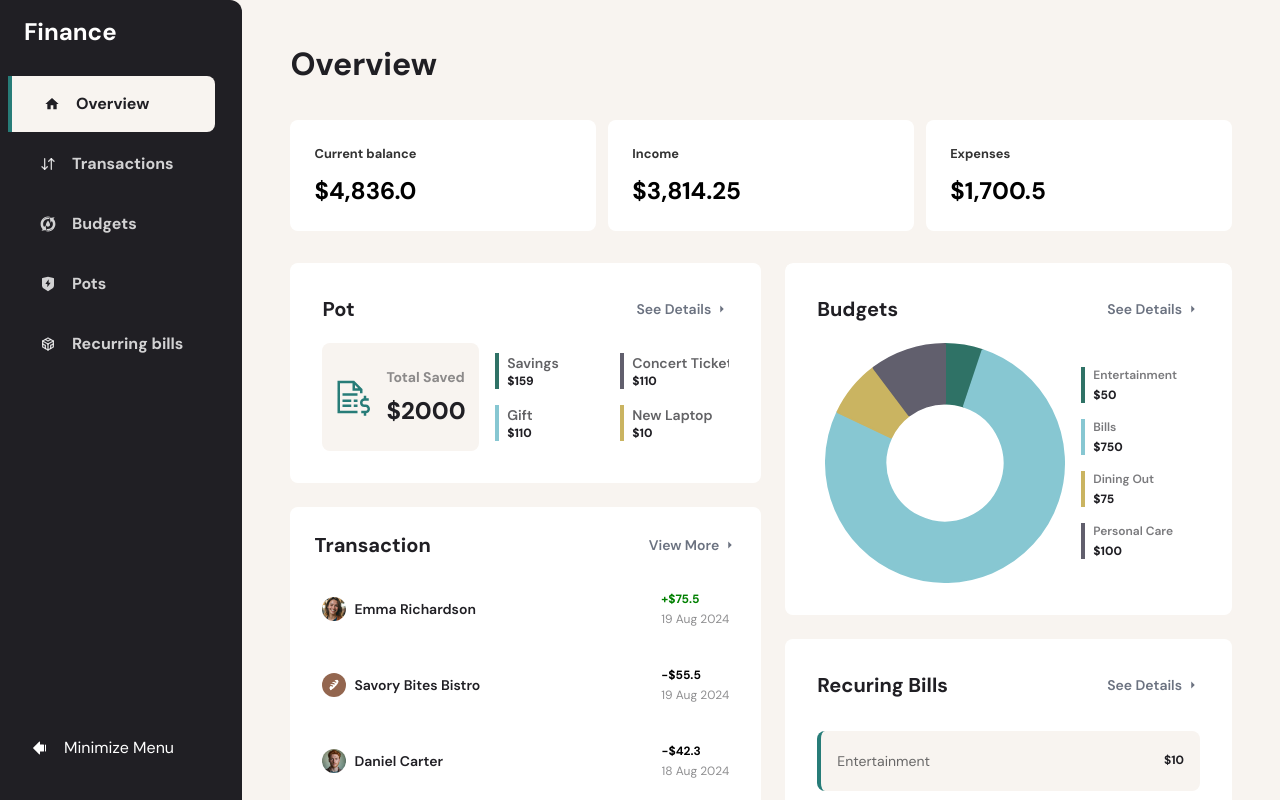
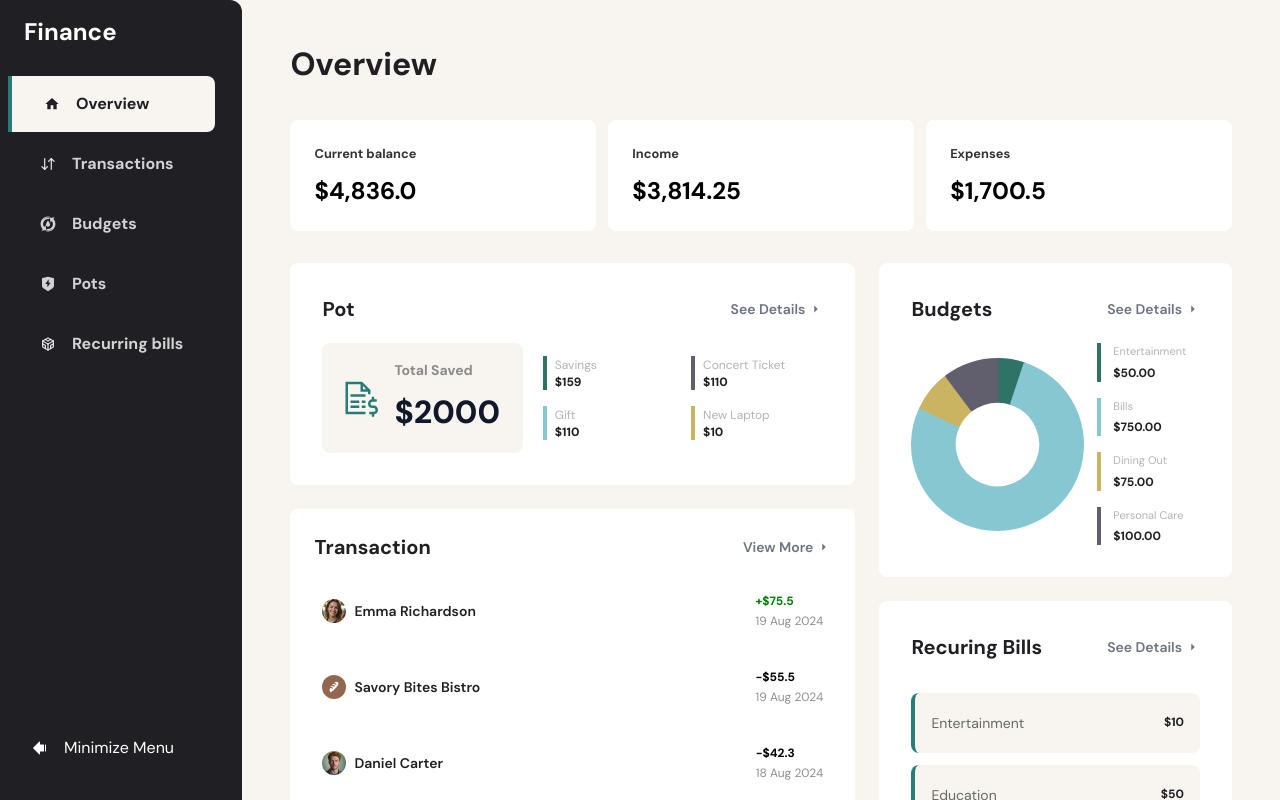
Before and after one commit to SandyAbasman/Personal-finance-app, a React (Vite) app: page / in a window 1280 px wide. Built offline with nearby package versions, Linux system fonts and the light colour scheme.

Commit message:
adjusted the layout

```diff
--- a/src/App.jsx
+++ b/src/App.jsx
@@ -12,7 +12,7 @@ import ErrorPage from './pages/404'
 function App() {
   return (
     <div className=" w-screen h-screen flex   bg-background justify-start  flex-row">
-      <div className="w-[300px] h-full hidden md:flex  ">
+      <div className=" h-full hidden md:flex  ">
         <Sidebar />
       </div>
 
--- a/src/component/BudgetBox.jsx
+++ b/src/component/BudgetBox.jsx
@@ -16,8 +16,8 @@ export default function BudgetBox() {
     <div className=" h-auto flex w-full flex-col justify-between gap-250  bg-white  items-start self-stretch flex-1 p-400 rounded-lg">
       <UpperBox title="Budgets" leftText="See Details" />
 
-      <div className="gap-[1rem] flex-1 flex md:flex-row flex-col justify-center md:justify-between items-center  self-stretch py-0 p-100">
-        <div className=" md:w-[240px] md:h-[240px] w-[150px] h-[150px] flex flex-col gap-[0.5rem] items-center self-stretch justify-center flex-shrink-0  ">
+      <div className="gap-[0.8rem] flex-1 flex md:flex-row flex-col justify-center md:justify-between items-center  self-stretch ">
+        <div className=" md:w-[60%] md:h-auto w-[150px] h-[150px] flex flex-col gap-[0.5rem] items-center self-stretch justify-center flex-shrink-0  ">
           <Doughnut
             data={{
               labels: data.budgets.map((name) => name.category),
@@ -32,18 +32,18 @@ export default function BudgetBox() {
             }}
           ></Doughnut>
         </div>
-        <div className=" md:flex md:flex-col grid gap-200 md:item-start md:item-center   md:justify-center w-full h-auto  grid-cols-2  ">
+        <div className=" md:flex md:flex-col grid gap-200 md:item-start    md:justify-center w-full h-auto  grid-cols-2  ">
           {data.budgets.slice(0, 5).map((legend) => {
             return (
               <div
                 key={legend.name}
                 style={{ borderColor: legend.theme }}
-                className={`flex flex-col pl-2 justify-between item-start gap-50 border-l-[4px]   `}
+                className={`flex flex-col  justify-center item-center gap-50 pl-150 border-l-[4px]   `}
               >
-                <p className="text-blue/60 text-nowrap text-xs font-semibold  ">
+                <p className="text-grey-300 text-nowrap text-[11px] font-[400]  ">
                   {legend.category}
                 </p>
-                <p className="font-extrabold text-xs  text-blue">${legend.maximum}</p>
+                <p className="font-[700] text-[12px]  text-grey-900">${legend.maximum}.00</p>
               </div>
             )
           })}
--- a/src/component/Pot.jsx
+++ b/src/component/Pot.jsx
@@ -7,26 +7,26 @@ export default function Pot() {
   return (
     <div className="flex  flex-col justify-between  gap-250 w-full h-auto item-start self-stretch  bg-white  p-400 rounded-lg">
       <UpperBox title="Pot" leftText="See Details" />
-      <div className="flex  flex-col  md:flex-row justify-between gap-4 items-center w-full h-auto ">
-        <div className="md:w-2/5 w-full h-auto flex flex-row  bg-background justify-start rounded-lg items-center gap-4 py-6 p-2">
+      <div className="flex  flex-col  md:flex-row justify-between gap-250 items-center w-full h-auto self-stretch ">
+        <div className="md:w-[40%] md:h-[110px] w-full h-auto flex flex-row  bg-background  rounded-lg items-center gap-200 p-200 ">
           <i className="text-green">
             <LiaFileInvoiceDollarSolid size={40} />
           </i>
           <div className="flex flex-col justify-between gap-2 items-start">
             <p className=" text-blue/50 text-sm font-bold">Total Saved</p>
-            <p className="font-extrabold text-2xl  text-blue "> ${data.pots[0].target}</p>
+            <p className="font-extrabold text-[32px]  text-gray-900 "> ${data.pots[0].target}</p>
           </div>
         </div>
 
-        <div className=" md:w-3/5 w-full h-auto grid gap-4  grid-cols-2 ">
+        <div className=" md:w-[60%]  w-full h-auto grid gap-200 flex-1 items-center  grid-cols-2 ">
           {data.pots.slice(0, 4).map((pot) => {
             return (
               <div
                 key={pot.name}
                 style={{ borderColor: pot.theme }}
-                className={` flex flex-col pl-2 justify-between item-start   border-l-4  `}
+                className={` flex flex-col pl-100 justify-between item-start   border-l-4  `}
               >
-                <p className="text-blue/70 text-nowrap text-sm font-semibold  ">{pot.name}</p>
+                <p className="text-grey-300 text-nowrap text-[12px] font-[400]  ">{pot.name}</p>
                 <p className="font-extrabold text-xs  text-blue">${pot.total}</p>
               </div>
             )
--- a/src/component/Sidebar.jsx
+++ b/src/component/Sidebar.jsx
@@ -33,7 +33,7 @@ export default function Sidebar() {
   return isOpen ? (
     <div
       className={
-        '  h-full pb-300  flex  w-full  flex-col gap-300   items-start bg-blue rounded-tr-xl text-white self-stretch'
+        '  h-full pb-300  flex  w-[300px]  flex-col gap-300   items-start bg-blue rounded-tr-xl text-white self-stretch'
       }
     >
       <div className=" pr-300 max-h-[800px] font-light flex flex-col ml-2  gap-50 flex-1   text-white/80">
--- a/src/pages/overview.jsx
+++ b/src/pages/overview.jsx
@@ -10,18 +10,18 @@ export default function Overview() {
   return (
     <div className="w-full h-auto flex flex-col gap-400 md:px-500 md:py-400 py-300 px-200 item-center self-stretch ">
       <h2 className="text-grey-900  font-[700] text-[2rem]">Overview</h2>
-      <div className="  w-full h-auto flex md:flex-nowrap justify-between gap-150 md:flex-row  flex-col ">
+      <div className=" w-full h-auto flex md:flex-nowrap justify-between gap-150 md:flex-row  flex-col ">
         <Balance heading="Current balance" amount={data.balance.current} />
         <Balance heading="Income" amount={data.balance.income} />
         <Balance heading="Expenses" amount={data.balance.expenses} />
       </div>
       <div className="flex md:flex-row items-start max-width-[1440px]  flex-col w-full h-auto justify-between gap-300 self-stretch ">
-        <div className="md:w-[50%]  w-full flex-col flex h-auto gap-300">
+        <div className="md:w-[60%]   w-full flex-col flex h-auto gap-300">
           <Pot />
           <Transaction />
         </div>
 
-        <div className="flex rounded-lg flex-col h-full justify-between gap-300 items-start self-stretch flex-1 ">
+        <div className=" h-full w-[40%] flex rounded-lg flex-col  justify-between gap-300 items-start self-stretch flex-1 ">
           <BudgetBox />
           <RecurringBills />
         </div>
```
